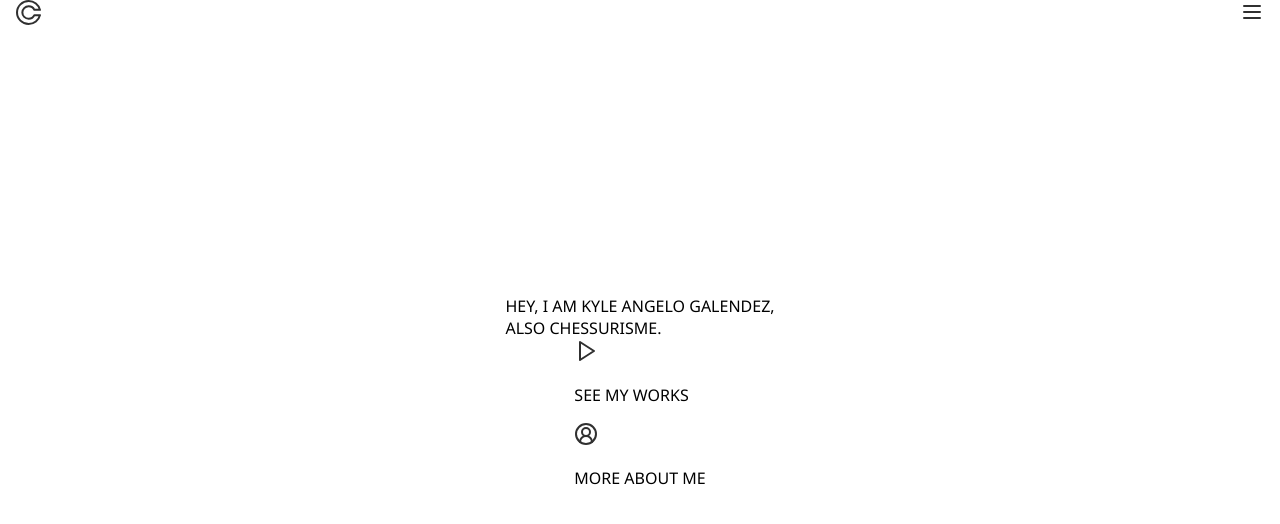
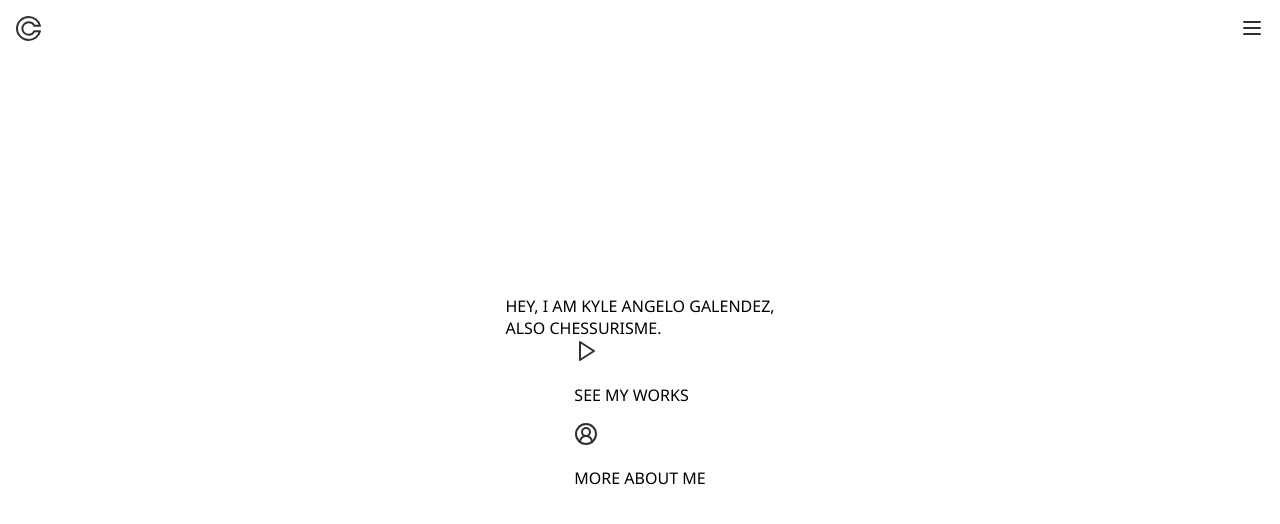
Before and after one commit to chessurisme/chessurisme-site, a website built with webpack: page public/index.html in a window 1280 px wide. Built offline with nearby package versions, Linux system fonts and the light colour scheme.

Commit message:
chore: align items in center, add padding

```diff
--- a/src/css/layout/navigationBar.css
+++ b/src/css/layout/navigationBar.css
@@ -6,5 +6,7 @@
 
   display: flex;
   justify-content: space-between;
+  align-items: center;
   margin: 0 16px;
+  padding: 16px 0px;
 }
```
